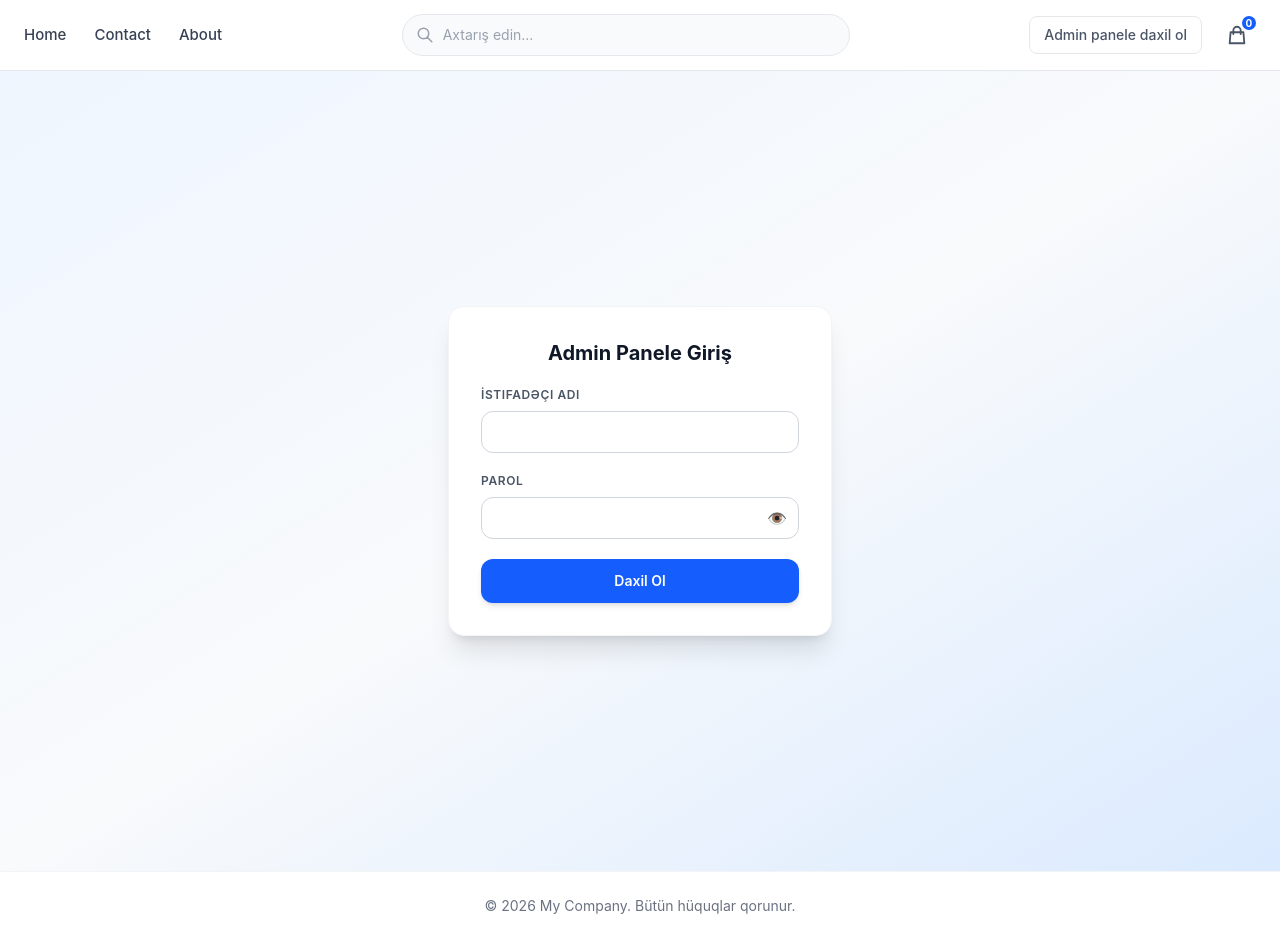
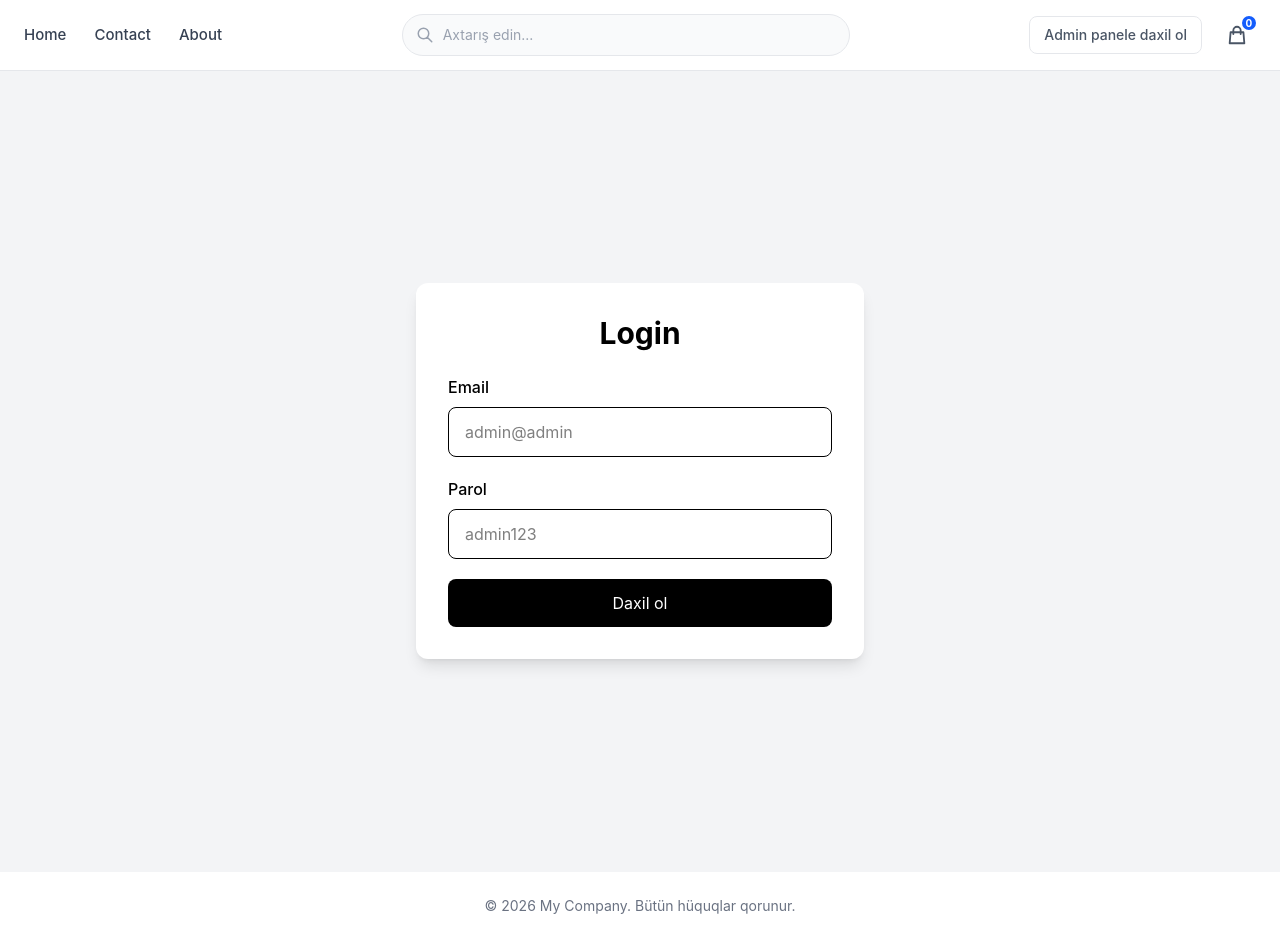
Before and after one commit to Asildar-Hajiyev/Web-App-Crud-Admin-, a React (Vite) app: page /login in a window 1280 px wide. Built offline with nearby package versions, Linux system fonts and the light colour scheme.

Commit message:
feat: set up React Router with protected and guest routes
Add root redirect, 404 page, ProtectedRoute for /admin/*, and GuestRoute
to redirect authenticated users away from /login.

```diff
--- a/src/Auth/GuestRoute.jsx
+++ b/src/Auth/GuestRoute.jsx
@@ -1,9 +1,10 @@
 import { Navigate } from "react-router-dom";
+import { useSelector } from "react-redux";
 
 function GuestRoute({ children }) {
-  const token = localStorage.getItem("token");
+  const { isAuthenticated } = useSelector((state) => state.auth);
 
-  if (token) {
+  if (isAuthenticated) {
     return <Navigate to="/admin" replace />;
   }
 
--- a/src/Auth/Login.jsx
+++ b/src/Auth/Login.jsx
@@ -1,102 +1,112 @@
-import { useFormik } from "formik";
-import { useState } from "react";
 import { useNavigate } from "react-router-dom";
+import { useDispatch } from "react-redux";
+import { Formik, Form, Field, ErrorMessage } from "formik";
 import { toast } from "react-toastify";
-import { RegisterFormSchemas } from "../schemas/REgisterFormSchemas";
 
-const ADMIN_EMAIL = "admin@admin";
-const ADMIN_PASSWORD = "admin123";
+import { loginSuccess } from "../redux/authSlice";
+import  {RegisterFormSchemas}  from "../schemas/RegisterFormSchemas";
 
 function Login() {
   const navigate = useNavigate();
-  const [showPassword, setShowPassword] = useState(false);
+  const dispatch = useDispatch();
 
-  const loginol = (values) => {
-    if (values.username === ADMIN_EMAIL && values.password === ADMIN_PASSWORD) {
-      localStorage.setItem("token", "true");
+  const initialValues = {
+    username: "",
+    password: "",
+  };
+
+  const handleSubmit = (values) => {
+    const { username, password } = values;
+
+    if (username === "admin@admin" && password === "admin123") {
+      const user = {
+        email: username,
+      };
+
+      const exp = Date.now() + 60 * 60 * 1000;
+
+      const token = btoa(
+        JSON.stringify({
+          email: username,
+          exp,
+        })
+      );
+
+      dispatch(
+        loginSuccess({
+          token,
+          user,
+        })
+      );
+
       toast.success("Uğurla daxil oldunuz!");
+
       navigate("/admin");
     } else {
-      toast.error("Daxil edilən məlumat yanlışdır.");
+      toast.error("Email və ya parol yanlışdır!");
     }
   };
 
-  const { values, errors, handleSubmit, handleChange, touched } = useFormik({
-    initialValues: {
-      username: "",
-      password: "",
-    },
-    validationSchema: RegisterFormSchemas,
-    onSubmit: loginol,
-  });
-
   return (
-    <div className="min-h-screen flex items-center justify-center bg-gradient-to-br from-blue-50 via-slate-50 to-blue-100 font-sans p-4 sm:p-6">
-      <form
-        onSubmit={handleSubmit}
-        className="w-full max-w-sm bg-white p-6 sm:p-8 rounded-2xl shadow-xl border border-gray-100 space-y-5"
-      >
-        <h1 className="text-lg sm:text-xl font-bold text-gray-900 text-center">
-          Admin Panele Giriş
+    <div className="min-h-screen flex items-center justify-center bg-gray-100 px-4">
+      <div className="w-full max-w-md bg-white rounded-xl shadow-lg p-8">
+        <h1 className="text-3xl font-bold text-center mb-6">
+          Login
         </h1>
 
+        <Formik
+          initialValues={initialValues}
+          validationSchema={RegisterFormSchemas}
+          onSubmit={handleSubmit}
+        >
+          <Form className="space-y-5">
             <div>
-          <label className="block text-xs font-semibold uppercase tracking-wider text-gray-600 mb-2">
-            İstifadəçi adı
+              <label className="block mb-2 font-medium">
+                Email
               </label>
-          <input
-            type="text"
-            value={values.username}
-            onChange={handleChange}
+
+              <Field
+                type="email"
                 name="username"
-            className={`w-full px-4 py-2.5 border rounded-xl focus:outline-none focus:ring-2 text-sm transition-colors ${
-              touched.username && errors.username
-                ? "border-red-400 focus:ring-red-400/40"
-                : "border-gray-300 focus:ring-blue-500/40"
-            }`}
+                placeholder="admin@admin"
+                className="w-full border rounded-lg px-4 py-3 outline-none focus:ring-2 focus:ring-black"
               />
-          {touched.username && errors.username && (
-            <p className="text-xs text-red-600 mt-1.5">{errors.username}</p>
-          )}
+
+              <ErrorMessage
+                name="username"
+                component="p"
+                className="text-red-500 text-sm mt-1"
+              />
             </div>
 
             <div>
-          <label className="block text-xs font-semibold uppercase tracking-wider text-gray-600 mb-2">
+              <label className="block mb-2 font-medium">
                 Parol
               </label>
-          <div className="relative">
-            <input
-              type={showPassword ? "text" : "password"}
-              value={values.password}
-              onChange={handleChange}
+
+              <Field
+                type="password"
                 name="password"
-              className={`w-full px-4 py-2.5 pr-10 border rounded-xl focus:outline-none focus:ring-2 text-sm transition-colors ${
-                touched.password && errors.password
-                  ? "border-red-400 focus:ring-red-400/40"
-                  : "border-gray-300 focus:ring-blue-500/40"
-              }`}
+                placeholder="admin123"
+                className="w-full border rounded-lg px-4 py-3 outline-none focus:ring-2 focus:ring-black"
               />
-            <button
-              type="button"
-              onClick={() => setShowPassword(!showPassword)}
-              className="absolute inset-y-0 right-0 pr-3 flex items-center text-gray-400 hover:text-gray-600"
-              aria-label={showPassword ? "Parolu gizlət" : "Parolu göstər"}
-            >
-              {showPassword ? "🙈" : "👁️"}
-            </button>
-          </div>
-          {touched.password && errors.password && (
-            <p className="text-xs text-red-600 mt-1.5">{errors.password}</p>
-          )}
+
+              <ErrorMessage
+                name="password"
+                component="p"
+                className="text-red-500 text-sm mt-1"
+              />
             </div>
 
             <button
               type="submit"
-          className="w-full py-3 bg-blue-600 hover:bg-blue-700 text-white font-semibold text-sm rounded-xl shadow-md transition-all active:scale-[0.98]"
+              className="w-full bg-black text-white py-3 rounded-lg hover:bg-gray-800 transition"
             >
-          Daxil Ol
+              Daxil ol
             </button>
-      </form>
+          </Form>
+        </Formik>
+      </div>
     </div>
   );
 }
--- a/src/admin/components/AdminHeader.jsx
+++ b/src/admin/components/AdminHeader.jsx
@@ -1,44 +1,40 @@
-import { useState, useRef, useEffect } from "react"
-import { useNavigate } from "react-router-dom"
-import { toast } from "react-toastify"
+import { useState, useRef, useEffect } from "react";
+import { useDispatch, useSelector } from "react-redux";
+import { useNavigate } from "react-router-dom";
+import { toast } from "react-toastify";
+import { logout } from "../../redux/authSlice";
 
 function AdminHeader() {
-  const navigate = useNavigate()
-  const [sidebarOpen, setSidebarOpen] = useState(false)
-  const [menuOpen, setMenuOpen] = useState(false)
-  const menuRef = useRef(null)
-
+   const navigate = useNavigate();
+  const dispatch = useDispatch();
+  const { user } = useSelector((state) => state.auth);
+  const [sidebarOpen, setSidebarOpen] = useState(false);
+  const [menuOpen, setMenuOpen] = useState(false);
+  const menuRef = useRef(null);
   useEffect(() => {
     const handleClickOutside = (e) => {
       if (menuRef.current && !menuRef.current.contains(e.target)) {
-        setMenuOpen(false)
+        setMenuOpen(false);
       }
-    }
-    document.addEventListener("mousedown", handleClickOutside)
-    return () => document.removeEventListener("mousedown", handleClickOutside)
-  }, [])
-
+    };
+    document.addEventListener("mousedown", handleClickOutside);
+    return () => document.removeEventListener("mousedown", handleClickOutside);
+  }, []);
   const handleLogout = () => {
-    try {
-      localStorage.removeItem("token")
-      toast.success("Uğurla çıxış edildi")
-      navigate("/login")
-    } catch (error) {
-      toast.error("Çıxış alınmadı: " + error.message)
-    }
-  }
-
+    dispatch(logout());
+    toast.success("Uğurla çıxış etdiniz!");
+    navigate("/login");
+  };
   const tabs = [
     { label: "Dashboard", path: "/admin" },
     { label: "Sifarişlər", path: "/admin/orders" },
     { label: "İstifadəçilər", path: "/admin/users" },
     { label: "Tənzimləmələr", path: "/admin/settings" },
-  ]
-
+  ];
+  const userEmail = user?.email || "admin@admin";
   return (
     <>
       <header className="h-16 bg-white border-b border-gray-100 px-3 sm:px-6 flex items-center justify-between sticky top-0 z-10">
-
         <div className="flex items-center gap-2 sm:gap-4">
           {/* Menubar */}
           <button
@@ -47,8 +43,18 @@ function AdminHeader() {
             className="p-2 text-gray-500 hover:text-blue-600 hover:bg-gray-50 rounded-full transition-colors"
             aria-label="Menyu"
           >
-            <svg className="w-5 h-5" fill="none" stroke="currentColor" viewBox="0 0 24 24">
-              <path strokeLinecap="round" strokeLinejoin="round" strokeWidth="2" d="M4 6h16M4 12h16M4 18h16" />
+            <svg
+              className="w-5 h-5"
+              fill="none"
+              stroke="currentColor"
+              viewBox="0 0 24 24"
+            >
+              <path
+                strokeLinecap="round"
+                strokeLinejoin="round"
+                strokeWidth="2"
+                d="M4 6h16M4 12h16M4 18h16"
+              />
             </svg>
           </button>
 
@@ -58,7 +64,10 @@ function AdminHeader() {
         </div>
 
         {/* Profil */}
-        <div className="relative pl-2 sm:pl-4 border-l border-gray-100" ref={menuRef}>
+        <div
+          className="relative pl-2 sm:pl-4 border-l border-gray-100"
+          ref={menuRef}
+        >
           <button
             type="button"
             onClick={() => setMenuOpen((prev) => !prev)}
@@ -67,9 +76,15 @@ function AdminHeader() {
             <div className="w-8 h-8 sm:w-9 sm:h-9 bg-blue-100 text-blue-600 rounded-full flex items-center justify-center font-semibold text-sm shrink-0">
               A
             </div>
+
             <div className="hidden sm:block text-left">
-              <p className="text-sm font-semibold text-gray-800 leading-none">Admin</p>
-              <p className="text-xs text-gray-400 mt-1">admin@example.com</p>
+              <p className="text-sm font-semibold text-gray-800 leading-none">
+                Admin
+              </p>
+
+              <p className="text-xs text-gray-400 mt-1">
+                admin@admin
+              </p>
             </div>
           </button>
 
@@ -77,12 +92,17 @@ function AdminHeader() {
             <div className="absolute right-0 mt-2 w-44 bg-white border border-gray-100 rounded-lg shadow-lg py-1 z-20">
               <button
                 type="button"
-                onClick={() => { setMenuOpen(false); navigate("/admin/profile") }}
+                onClick={() => {
+                  setMenuOpen(false);
+                  navigate("/admin/profile");
+                }}
                 className="w-full text-left px-4 py-2 text-sm text-gray-700 hover:bg-gray-50"
               >
                 Profilə keç
               </button>
+
               <hr className="my-1 border-gray-100" />
+
               <button
                 type="button"
                 onClick={handleLogout}
@@ -93,7 +113,6 @@ function AdminHeader() {
             </div>
           )}
         </div>
-
       </header>
 
       {/* Overlay */}
@@ -104,22 +123,35 @@ function AdminHeader() {
         />
       )}
 
-      {/* Sidebar / Tabs paneli */}
+      {/* Sidebar */}
       <aside
         className={`fixed top-0 left-0 h-full w-64 max-w-[80%] bg-white shadow-xl z-30 transform transition-transform duration-300 ${
           sidebarOpen ? "translate-x-0" : "-translate-x-full"
         }`}
       >
         <div className="h-16 flex items-center justify-between px-4 border-b border-gray-100">
-          <span className="font-semibold text-gray-900">Admin Panel</span>
+          <span className="font-semibold text-gray-900">
+            Admin Panel
+          </span>
+
           <button
             type="button"
             onClick={() => setSidebarOpen(false)}
             className="p-2 text-gray-500 hover:text-red-600 hover:bg-gray-50 rounded-full transition-colors"
             aria-label="Bağla"
           >
-            <svg className="w-5 h-5" fill="none" stroke="currentColor" viewBox="0 0 24 24">
-              <path strokeLinecap="round" strokeLinejoin="round" strokeWidth="2" d="M6 18L18 6M6 6l12 12" />
+            <svg
+              className="w-5 h-5"
+              fill="none"
+              stroke="currentColor"
+              viewBox="0 0 24 24"
+            >
+              <path
+                strokeLinecap="round"
+                strokeLinejoin="round"
+                strokeWidth="2"
+                d="M6 18L18 6M6 6l12 12"
+              />
             </svg>
           </button>
         </div>
@@ -129,7 +161,10 @@ function AdminHeader() {
             <button
               key={tab.path}
               type="button"
-              onClick={() => { setSidebarOpen(false); navigate(tab.path) }}
+              onClick={() => {
+                setSidebarOpen(false);
+                navigate(tab.path);
+              }}
               className="w-full text-left px-4 py-2.5 text-sm text-gray-700 hover:bg-gray-50 rounded-lg transition-colors"
             >
               {tab.label}
@@ -138,7 +173,7 @@ function AdminHeader() {
         </nav>
       </aside>
     </>
-  )
+  );
 }
 
-export default AdminHeader
+export default AdminHeader;
--- a/src/provider/AppRouter.jsx
+++ b/src/provider/AppRouter.jsx
@@ -1,18 +1,28 @@
-import { Route, Routes } from "react-router-dom";
+import { Navigate, Route, Routes } from "react-router-dom";
 import About from "../pages/About";
 import Contact from "../pages/Contact";
 import Home from "../pages/Home";
+import NotFound from "../pages/NotFound";
 import Login from "../Auth/Login";
 import AdminRouter from "../admin/routes/AdminRouter";
 import ProtectedRoute from "../Auth/ProtectedRoute";
+import GuestRoute from "../Auth/GuestRoute";
 
 function AppRouter() {
   return (
     <Routes>
+      <Route path="/" element={<Navigate to="/home" replace />} />
       <Route path="/home" element={<Home />} />
       <Route path="/about" element={<About />} />
       <Route path="/contact" element={<Contact />} />
-      <Route path="/login" element={<Login />} />
+      <Route
+        path="/login"
+        element={
+          <GuestRoute>
+            <Login />
+          </GuestRoute>
+        }
+      />
 
       <Route
         path="/admin/*"
@@ -22,6 +32,8 @@ function AppRouter() {
           </ProtectedRoute>
         }
       />
+
+      <Route path="*" element={<NotFound />} />
     </Routes>
   );
 }
--- /dev/null
+++ b/src/redux/authSlice.jsx
@@ -0,0 +1,60 @@
+import { createSlice } from "@reduxjs/toolkit";
+
+const getInitialAuthState = () => {
+  const savedToken = localStorage.getItem("token");
+  const savedUser = localStorage.getItem("user");
+
+  if (!savedToken) {
+    return { isAuthenticated: false, user: null, token: null };
+  }
+
+  try {
+    const decoded = JSON.parse(atob(savedToken));
+
+    if (decoded.exp && decoded.exp < Date.now()) {
+      localStorage.removeItem("token");
+      localStorage.removeItem("user");
+      return { isAuthenticated: false, user: null, token: null };
+    }
+
+    return {
+      isAuthenticated: true,
+      user: savedUser ? JSON.parse(savedUser) : null,
+      token: savedToken,
+    };
+  } catch {
+    localStorage.removeItem("token");
+    localStorage.removeItem("user");
+    return { isAuthenticated: false, user: null, token: null };
+  }
+};
+
+const authSlice = createSlice({
+  name: "auth",
+  initialState: getInitialAuthState(),
+  reducers: {
+    loginSuccess: (state, action) => {
+      const { token, user } = action.payload;
+
+      state.isAuthenticated = true;
+      state.token = token;
+      state.user = user;
+
+      localStorage.setItem("token", token);
+      localStorage.setItem("user", JSON.stringify(user));
+    },
+
+    logout: (state) => {
+      state.isAuthenticated = false;
+      state.token = null;
+      state.user = null;
+
+      localStorage.removeItem("token");
+      localStorage.removeItem("user");
+    },
+  },
+});
+
+export const { loginSuccess, logout } = authSlice.actions;
+
+export default authSlice.reducer;
--- a/src/redux/store.jsx
+++ b/src/redux/store.jsx
@@ -1,10 +1,11 @@
 import { configureStore } from "@reduxjs/toolkit";
 import  counterSlice  from "./counterSlice";
 import  userSlice  from "./userSlice";
-
+import authReducer from "./authSlice";
 export const store = configureStore({
     reducer: {
         counter:counterSlice,
-        user:userSlice
+        user:userSlice,
+        auth: authReducer,
     }
 })
```
Also changed, not shown: src/Auth/ProtectedRoute.jsx (+4 -3 lines). Lines whose indentation alone changed are shown as unchanged.
